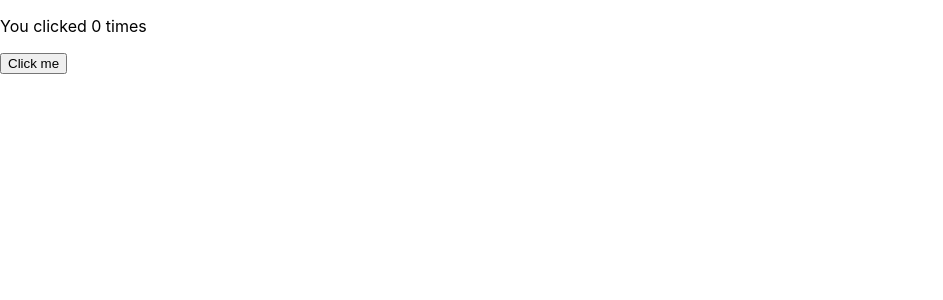
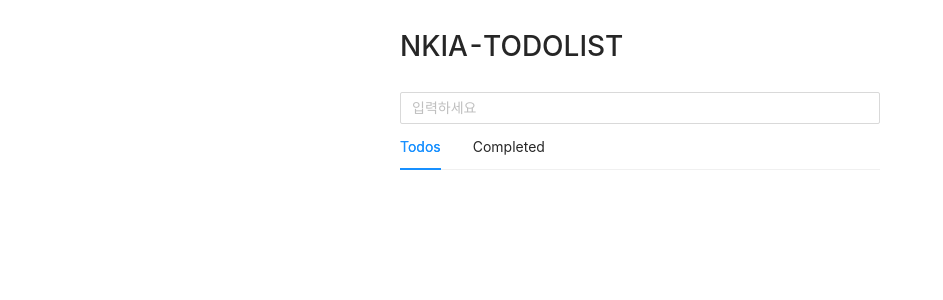
Before and after one commit to nkiateam/react-component-tutorial, a React (Create React App) app: page / in a window 1280 px wide. Shown: the top 300 px of the page, without its empty margins (0-943 px from the left). Built offline with nearby package versions, Linux system fonts and the light colour scheme.

Commit message:
소스정리

```diff
--- a/src/App.js
+++ b/src/App.js
@@ -1,11 +1,15 @@
 import React, { Component } from 'react'
 import './App.css'
-import Counter from './examples/03_hook/useState/Counter'
+// import Counter from './examples/03_hook/useState/Counter'
+// import Main from './examples/02_hoc/Main'
+import ContainerComponent from './examples/todoAnswer/ContainerComponent'
 
 class App extends Component {
   render () {
     return (
-      <Counter />
+      <ContainerComponent />
+      // <Main />
+      // <Counter />
     )
   }
 }
```
